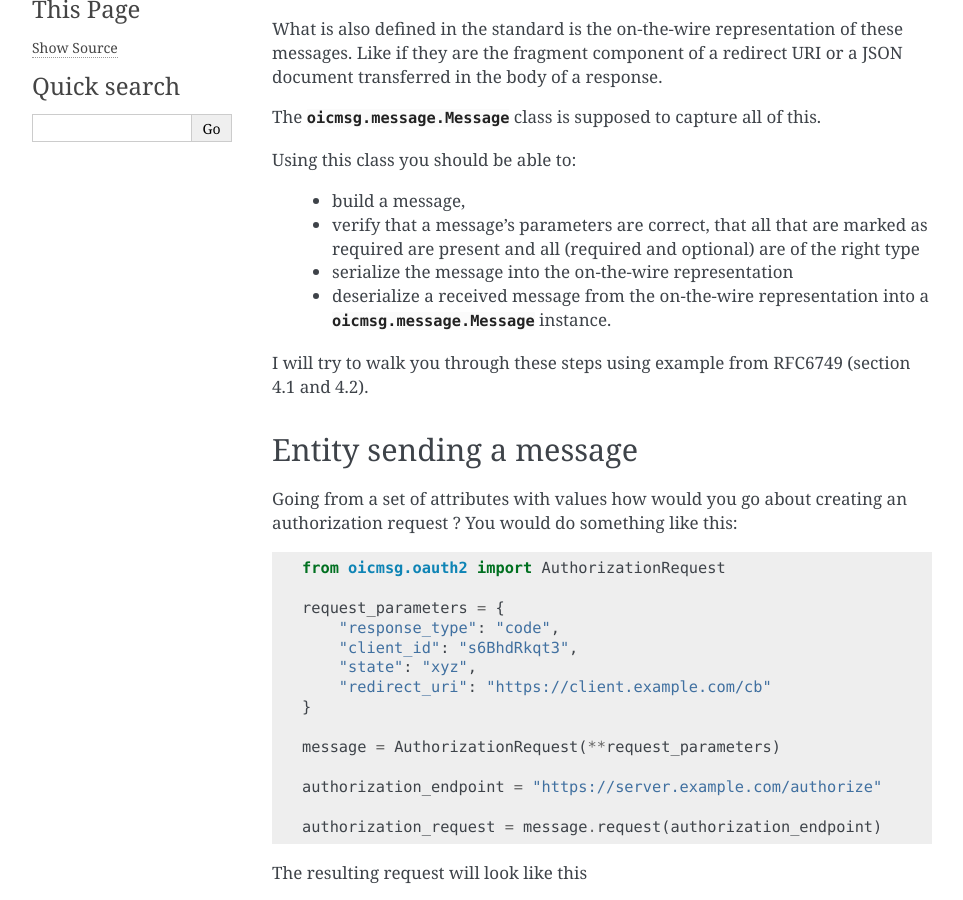
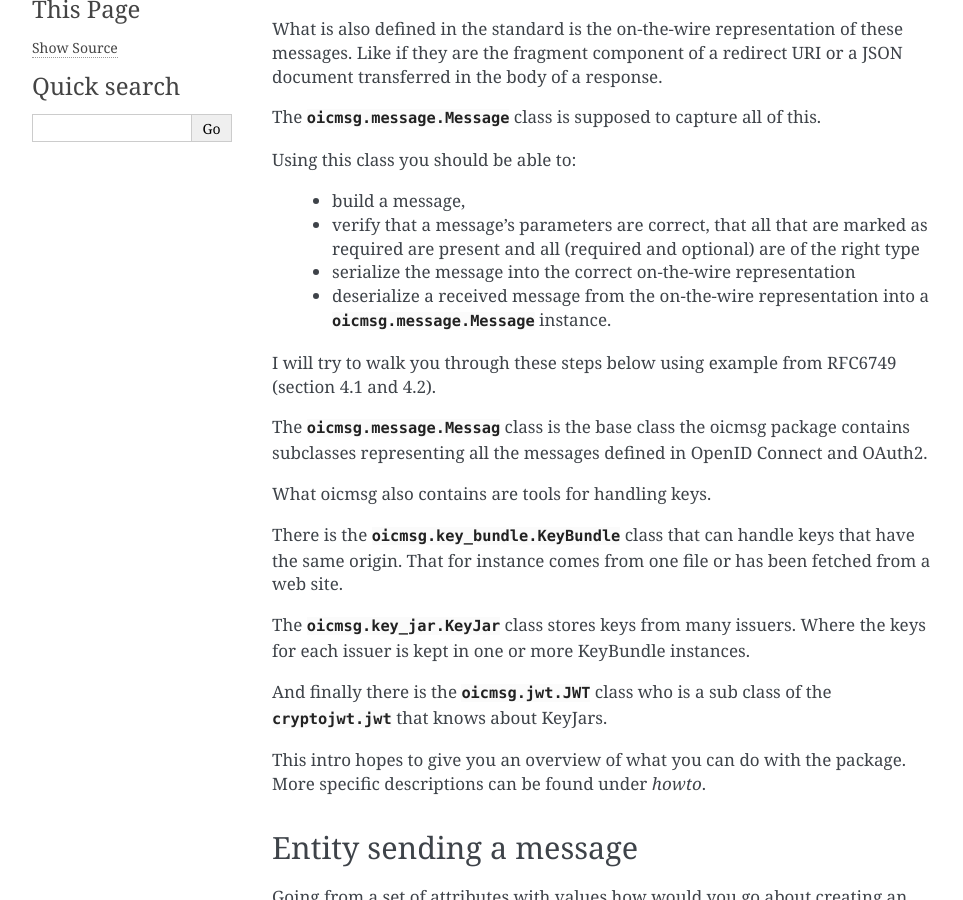
Before and after one commit to IdentityPython/JWTConnect-Python-OidcMsg, a Sphinx documentation site: the page built from doc/intro.rst, in a window 1280 px wide and 900 px high, scrolled down 239 px. Shown: the whole window, without its empty margins (148-1111 px from the left). Built offline with Sphinx 7.4.7, drawn with Linux system fonts in a browser that asks for light colours.

Commit message:
Some more docs

```diff
--- a/doc/intro.rst
+++ b/doc/intro.rst
@@ -21,11 +21,30 @@
 
     - build a message,
     - verify that a message's parameters are correct, that all that are marked as required are present and all (required and optional) are of the right type
-    - serialize the message into the on-the-wire representation
+    - serialize the message into the correct on-the-wire representation
     - deserialize a received message from the on-the-wire representation into a :py:class:`oicmsg.message.Message` instance.
 
-I will try to walk you through these steps using example from RFC6749 (section
+I will try to walk you through these steps below using example from RFC6749 (section
 4.1 and 4.2).
+
+The :py:class:`oicmsg.message.Messag` class is the base class the oicmsg
+package contains subclasses representing all the messages defined in
+OpenID Connect and OAuth2.
+
+What oicmsg also contains are tools for handling keys.
+
+There is the :py:class:`oicmsg.key_bundle.KeyBundle` class that can handle
+keys that have the same origin. That for instance comes from one file or has
+been fetched from a web site.
+
+The :py:class:`oicmsg.key_jar.KeyJar` class stores keys from many issuers.
+Where the keys for each issuer is kept in one or more KeyBundle instances.
+
+And finally there is the :py:class:`oicmsg.jwt.JWT` class who is a sub class
+of the :py:class:`cryptojwt.jwt` that knows about KeyJars.
+
+This intro hopes to give you an overview of what you can do with the package.
+More specific descriptions can be found under *howto*.
 
 Entity sending a message
 ------------------------
```
Also changed, not shown: doc/howto/jwt.rst (added, +50 -0 lines).
